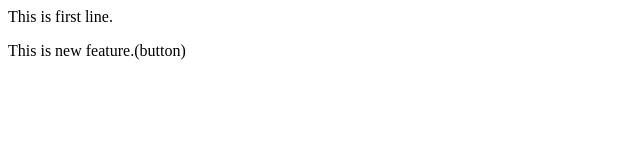
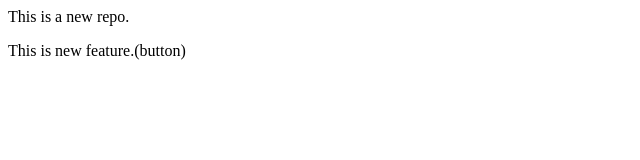
Before and after one commit to Prathmesh6095/localrepos, a plain HTML site: page index.html in a window 1280 px wide. Shown: the full height of the page, 0-640 px from the left. Drawn offline with Linux system fonts and the light colour scheme.

```diff
--- a/index.html
+++ b/index.html
@@ -1,2 +1,2 @@
-<p>This is first line.</p>
+<p>This is a new repo.</p>
 <p>This is new feature.(button)</p>
```
